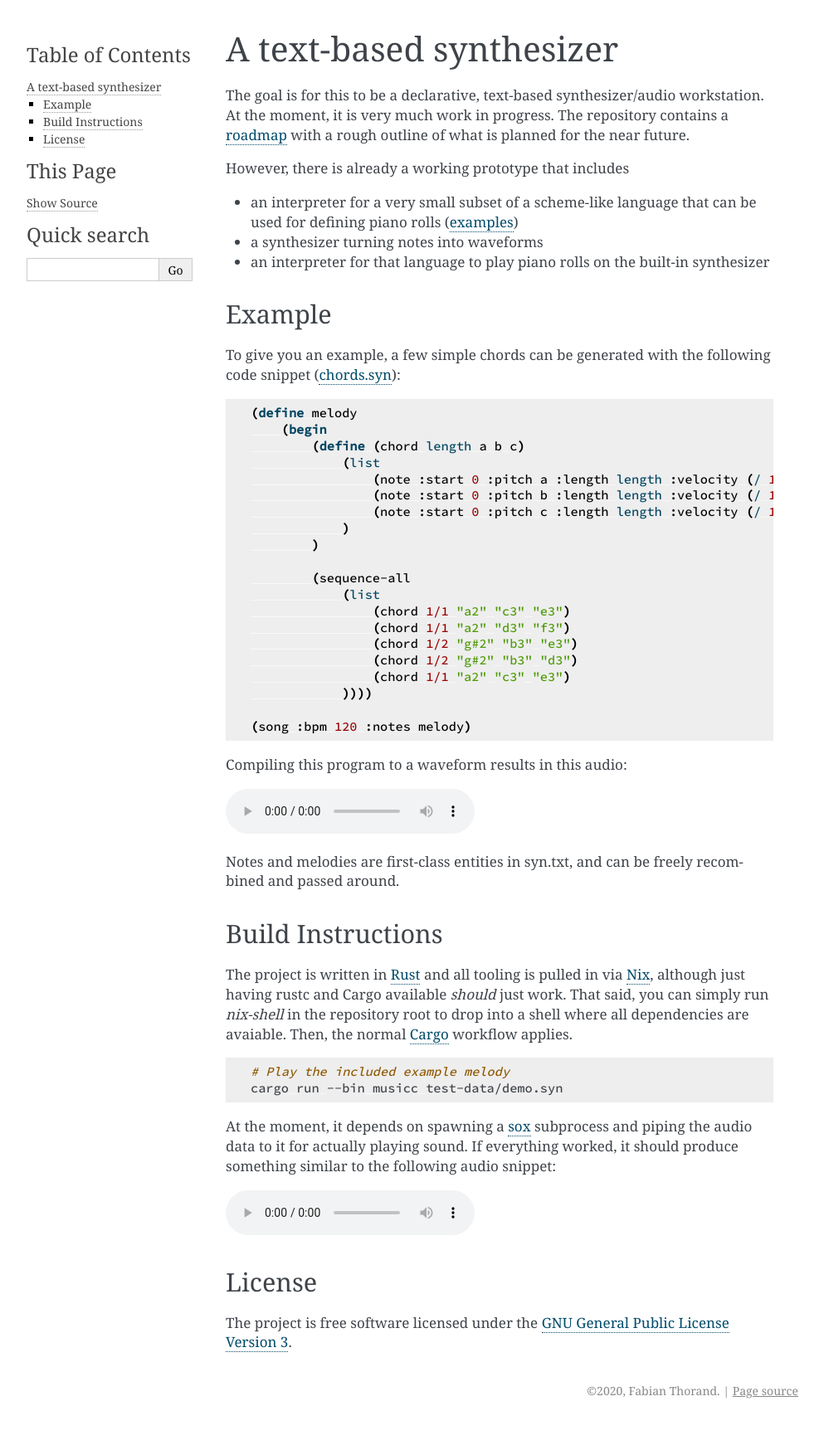
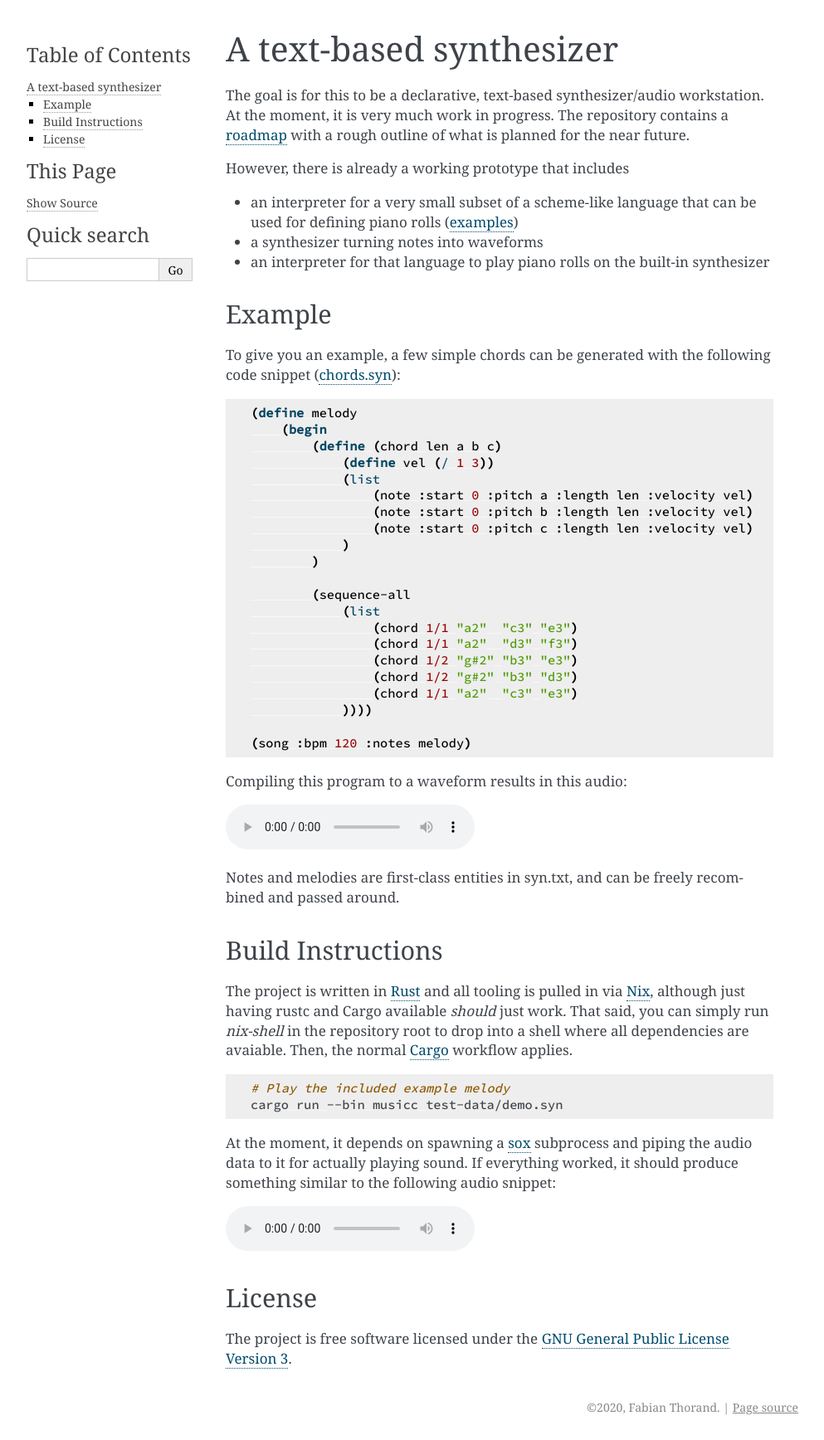
Before and after one commit to fatho/syn-txt, a Sphinx documentation site: the page built from doc/source/index.rst, in a window 1280 px wide. Shown: the whole page at 83% size, without its empty margins (148-1141 px from the left). Built offline with Sphinx 7.4.7, drawn with Linux system fonts in a browser that asks for light colours.

Commit message:
Make code example more readable

```diff
--- a/doc/source/index.rst
+++ b/doc/source/index.rst
@@ -27,21 +27,22 @@ following code snippet (chords.syn_):
 
   (define melody
       (begin
-          (define (chord length a b c)
+          (define (chord len a b c)
+              (define vel (/ 1 3))
               (list
-                  (note :start 0 :pitch a :length length :velocity (/ 1.0 3))
-                  (note :start 0 :pitch b :length length :velocity (/ 1.0 3))
-                  (note :start 0 :pitch c :length length :velocity (/ 1.0 3))
+                  (note :start 0 :pitch a :length len :velocity vel)
+                  (note :start 0 :pitch b :length len :velocity vel)
+                  (note :start 0 :pitch c :length len :velocity vel)
               )
           )
 
           (sequence-all
               (list
-                  (chord 1/1 "a2" "c3" "e3")
-                  (chord 1/1 "a2" "d3" "f3")
+                  (chord 1/1 "a2"  "c3" "e3")
+                  (chord 1/1 "a2"  "d3" "f3")
                   (chord 1/2 "g#2" "b3" "e3")
                   (chord 1/2 "g#2" "b3" "d3")
-                  (chord 1/1 "a2" "c3" "e3")
+                  (chord 1/1 "a2"  "c3" "e3")
               ))))
 
   (song :bpm 120 :notes melody)
```
Also changed, not shown: 1 other file.
